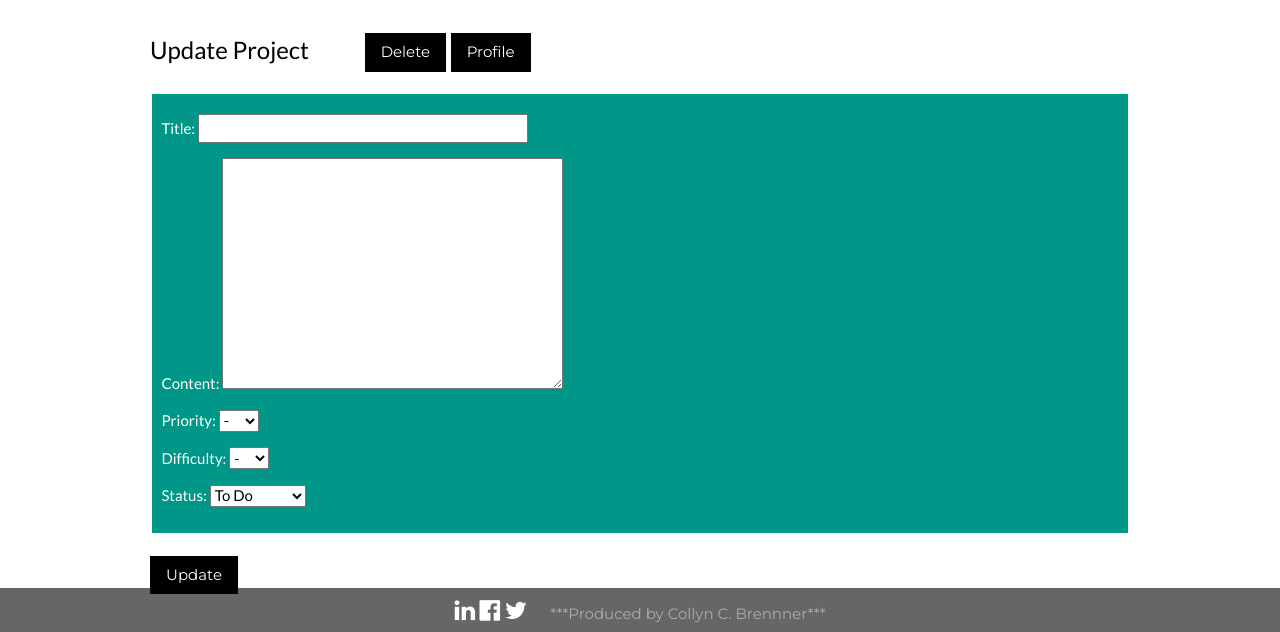
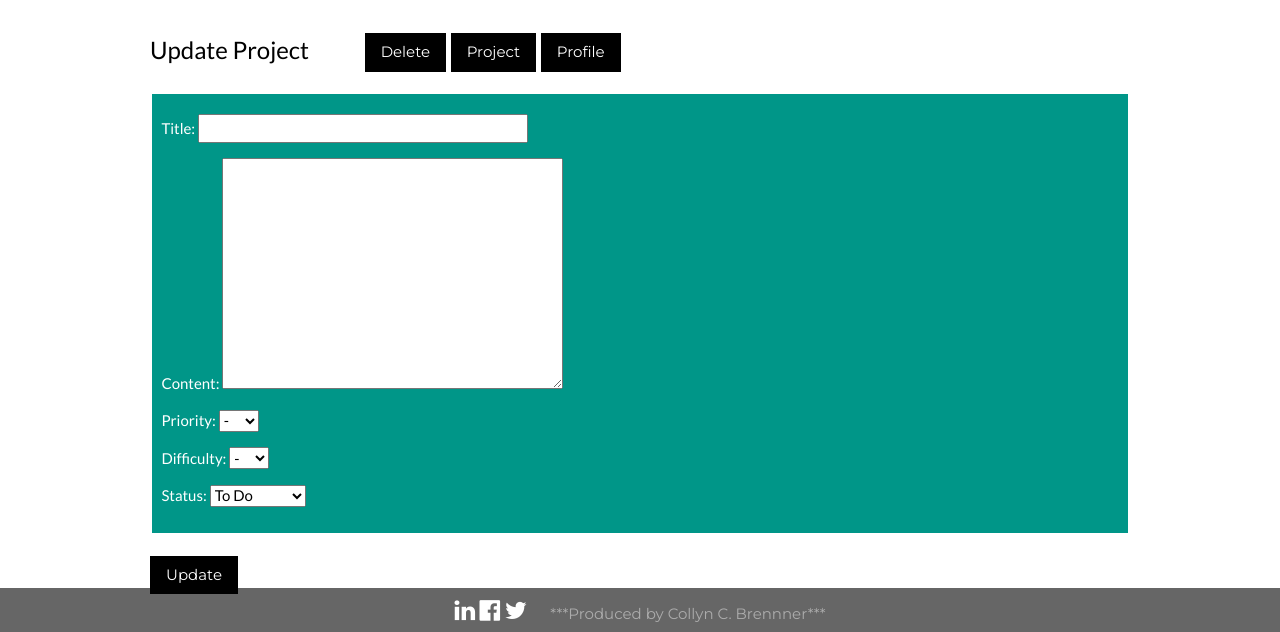
Before and after one commit to CCBrenner/IssueTracker, a Django app: template issue_tracker_app/templates/issue_tracker_app/project_update.html in a window 1280 px wide. Shown: the part 167-799 px from the top of the page. Run offline with Django 3.2, Linux system fonts and the light colour scheme; the template is opened without the code that fills it: values that come from a table or form of the project are taken from there, others are empty.

Commit message:
Added Project btton to Project Update page

```diff
--- a/issue_tracker_app/templates/issue_tracker_app/project_update.html
+++ b/issue_tracker_app/templates/issue_tracker_app/project_update.html
@@ -63,6 +63,9 @@
         <a href="{% url 'track:track-project-delete' project.slug %}" class="w3-button w3-black w3-medium w3-border-0">
             Delete
         </a>
+        <a href="{% url 'track:track-project-details' project.slug %}" class="w3-button w3-black w3-medium w3-border-0">
+            Project
+        </a>
         <a href="{% url 'track:track-home' %}" class="w3-button w3-black w3-medium w3-border-0">
             Profile
         </a>
```
